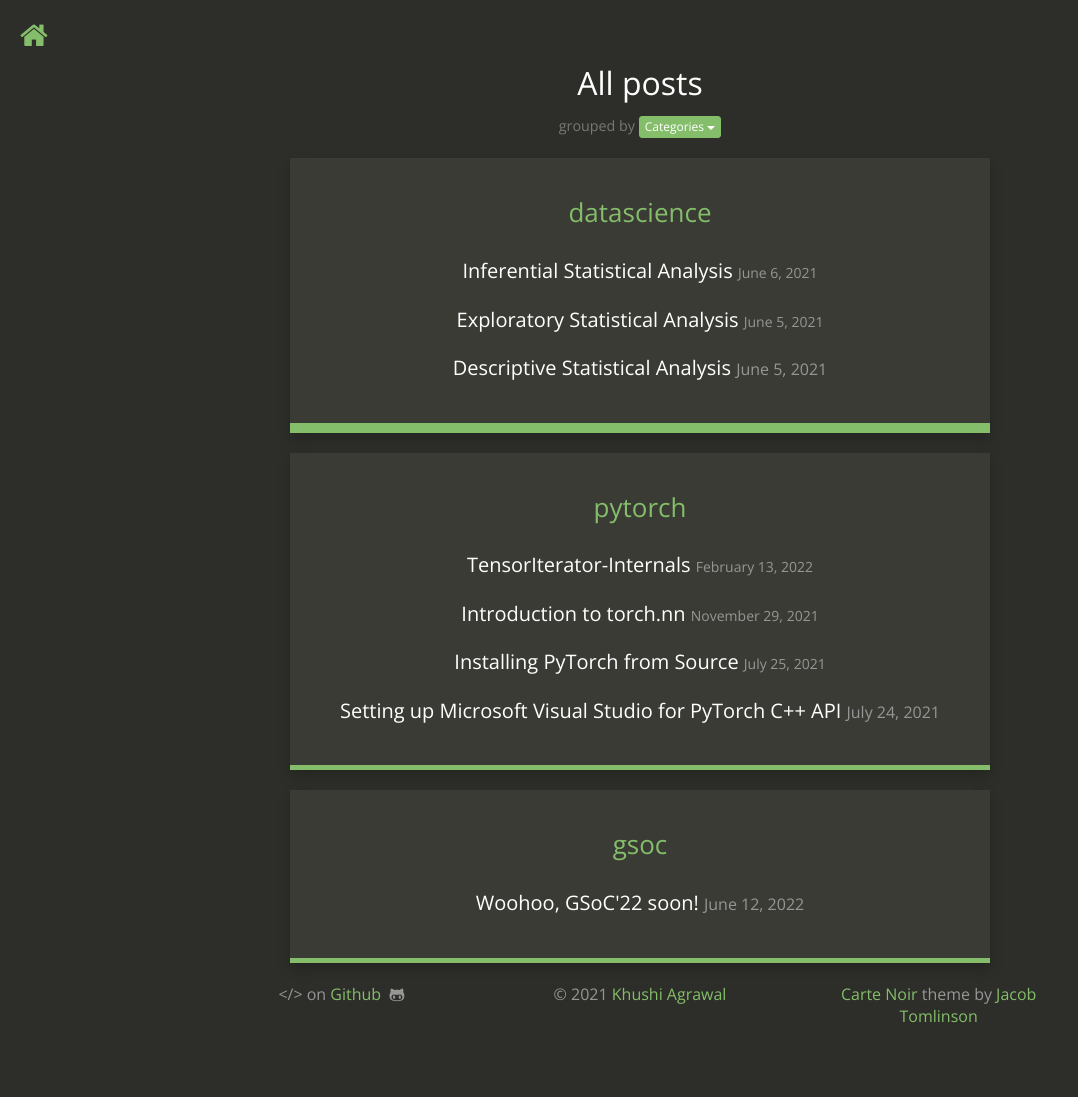
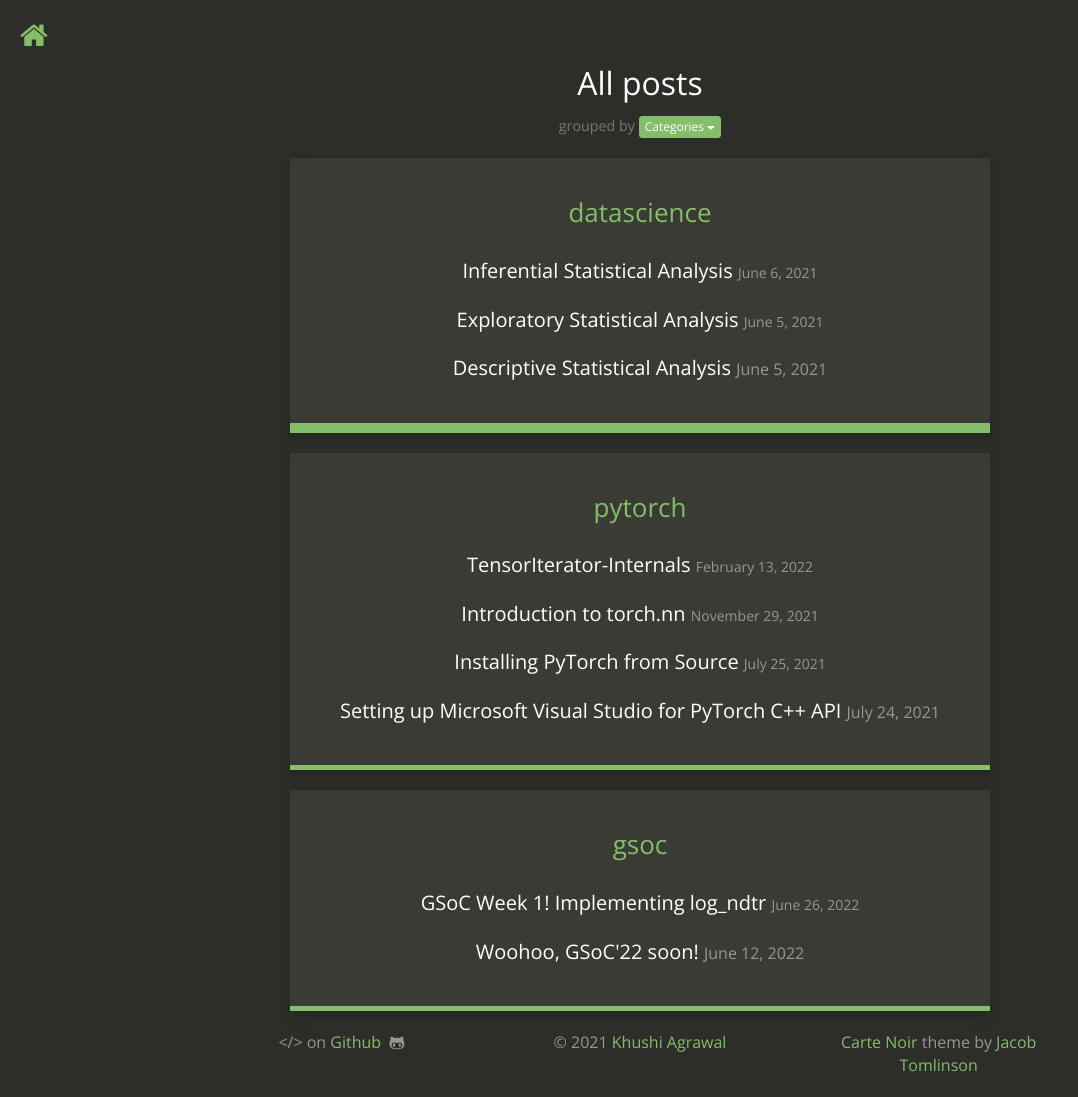
Before and after one commit to khushi-411/khushi-411.github.io, a Jekyll site: the page built from posts-by-categories.html, in a window 1280 px wide. Shown: the whole page, without its empty margins (0-1078 px from the left). Built offline with Jekyll 4.4.1, drawn with Linux system fonts in a browser that asks for light colours; nearby versions of some CDN libraries; before the commit the page ends 1048 px from its top, so only the background shows below that.

Commit message:
[GSoC] Blog fix (#16)
* try to fix

* try to fix

* try to fix

* try to fix

```diff
--- a/_posts/2022-06-19-GSoC-week1.md
+++ b/_posts/2022-06-19-GSoC-week1.md
@@ -1,13 +1,13 @@
 ---
 layout: post
-title: GSoC: Implementing log_ndtr!
-date: 2022-06-19
+title: GSoC Week 1! Implementing log_ndtr
+date: 2022-06-26
 category: gsoc
 tags:
 - gsoc
 - cupy
 redirect_from:
-- /gsoc/2022/06/19/gsoc/log_ndtr/
+- /gsoc/2022/06/26/log_ndtr/
 - /log_ndtr.html
 ---
 
```
